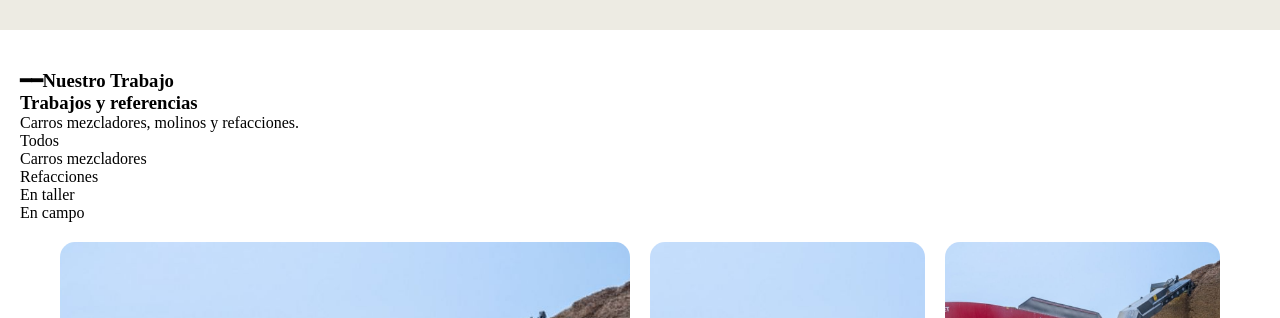
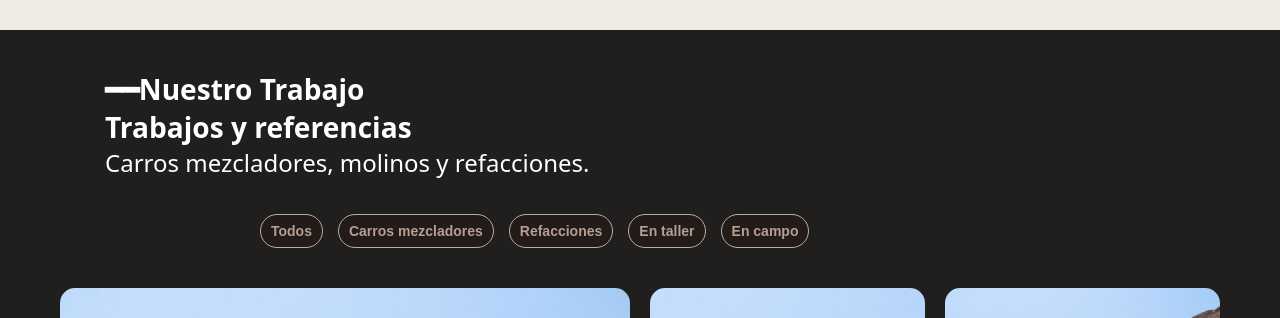
Before and after one commit to Pjezz/proyectoWash, a React (Vite) app in the folder proyectoWash/: page / in a window 1280 px wide. Shown: the part 4362-4680 px from the top of the page. Built offline with nearby package versions, Linux system fonts and the light colour scheme.

Commit message:
Actualizacion de estilos del apartado de References

```diff
--- a/proyectoWash/src/components/References.css
+++ b/proyectoWash/src/components/References.css
@@ -2,17 +2,23 @@
     padding:40px 20px;
     border-bottom:1px solid var(--line);
     min-height: 100vh;
-}
-.header{
-
+    color: #ffffff;
+    background-color: #201f1d;
 }
 
-.pill-container1{
-
+.h3{
+    color: #866f5a;
 }
 
-.pill{
-
+.header{
+    display: flex;
+    flex-direction: column;
+    color: var(--steel);
+    font-family: var(--display);
+    font-size: 24px;
+    padding-bottom: 15px;
+    padding-left:85px;
+    color: #ffffff;
 }
 
 .collage-container {
@@ -44,3 +50,28 @@
 .vertical { grid-row: span 2; }
 .horizontal { grid-column: span 2; }
 .pequeno{grid-column: 4; grid-row: 2;}
+
+.pill-container1{
+    display: flex;
+    flex-wrap: wrap;
+    gap: 15px;
+    max-width: 800px;
+    padding: 20px;
+    margin: auto;
+}
+
+.pill1{
+    display: inline-flex;
+    align-items: left;
+    justify-content: left;
+    gap: 4px;
+    padding: 8px 10px;
+    background-color: #231b18;
+    border: 1px solid #b8adad;
+    border-radius: 50px;
+    font-family: sans-serif;
+    font-weight: bold;
+    color: #b49f93;
+    font-size: 14px;
+
+}
```
